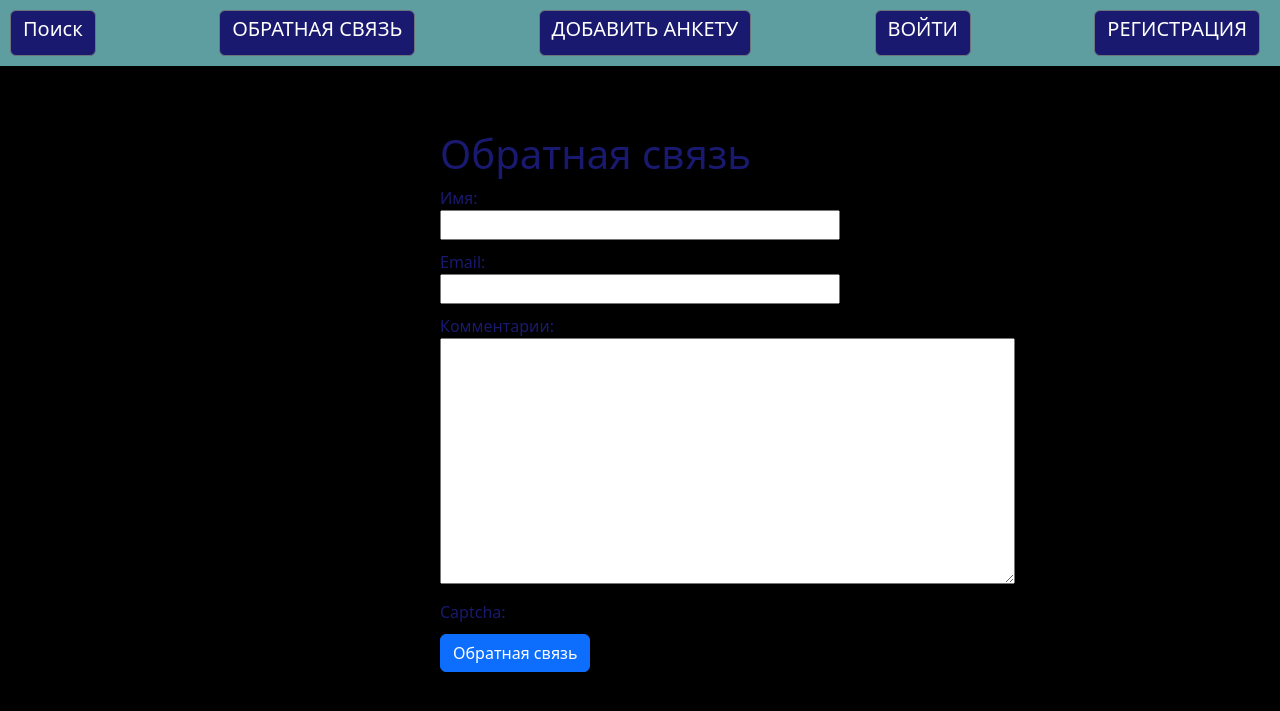
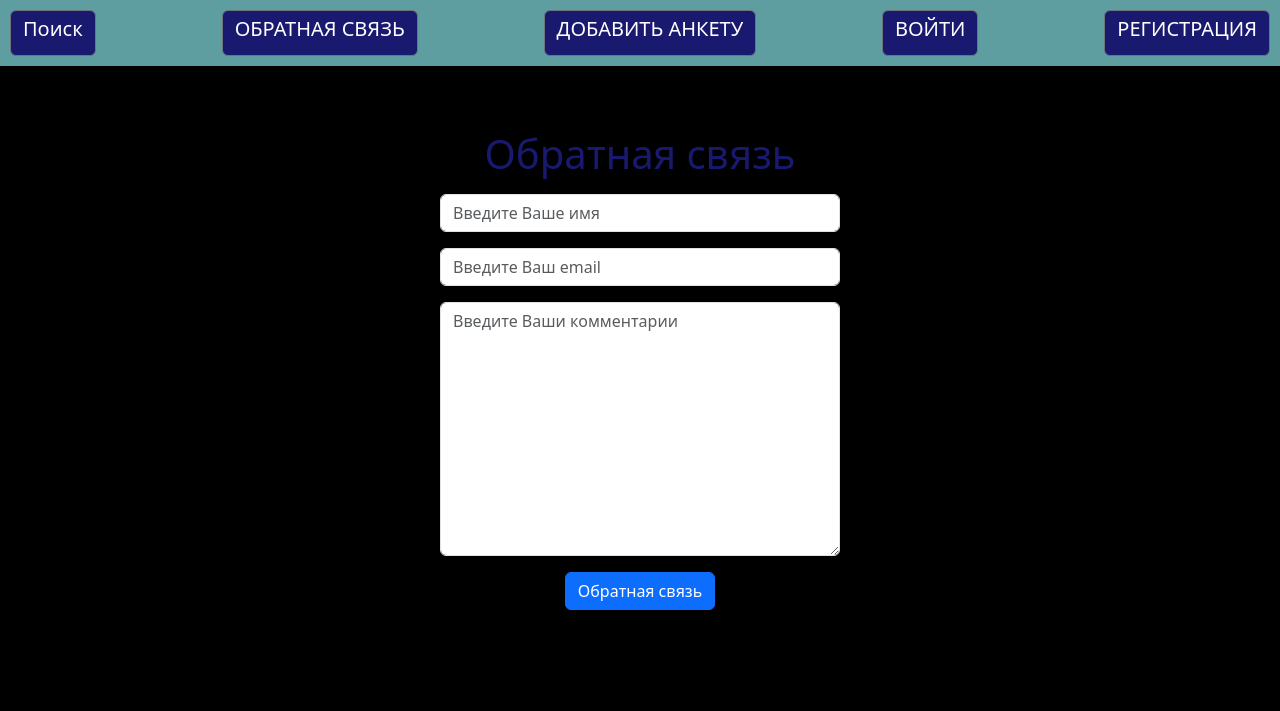
Before and after one commit to NIKITANIKINIKI/django-pr, a Django app: page /contact/ in a window 1280 px wide. Shown: the top 711 px of the page. Run offline with Django 4.2, Linux system fonts and the light colour scheme.

Commit message:
Added a beautiful form

```diff
--- a/prt/contect/base/forms.py
+++ b/prt/contect/base/forms.py
@@ -1,5 +1,5 @@
 from django import forms
-from django.contrib.auth.forms import UserCreationForm
+from django.contrib.auth.forms import UserCreationForm, AuthenticationForm
 from django.contrib.auth.models import User
 from captcha.fields import CaptchaField
 
@@ -7,30 +7,33 @@
 
 
 class RegisterForm(UserCreationForm):
+    username=forms.CharField(widget=forms.TextInput(attrs={'class': 'form-control', 'placeholder': 'Введите Ваш имя'}))
+    email=forms.CharField(widget=forms.TextInput(attrs={'class': 'form-control', 'placeholder': 'Введите Ваш email'}))
+    password1=forms.CharField(widget=forms.PasswordInput(attrs={'class': 'form-control', 'placeholder': 'Придумайте пароль'}))
+    password2=forms.CharField(widget=forms.PasswordInput(attrs={'class': 'form-control', 'placeholder': 'Повторите пароль'}))
     class Meta:
         model=User
-        fields=('username', 'password1', 'password2')
-        widgets={
-            'username': forms.TextInput(attrs={'class':'form-input'}),
-            'password1': forms.PasswordInput(attrs={'class':'form-input'}),
-            'password2': forms.PasswordInput(attrs={'class':'form-input'}),
-        }
+        fields=('username','email', 'password1', 'password2')
+
+class LoginForm(AuthenticationForm):
+    username = forms.CharField(widget=forms.TextInput(attrs={'class': 'form-control', 'placeholder': 'Введите Ваш имя'}))
+    password = forms.CharField(widget=forms.PasswordInput(attrs={'class': 'form-control', 'placeholder': 'Придумайте пароль'}))
 
 class ContactForm(forms.Form):
-    name=forms.CharField(label='Имя', max_length=255 )
-    email=forms.EmailField(label='Email')
-    content=forms.CharField(label='Комментарии', widget=forms.Textarea(attrs={'cols':60, 'rows':10}))
-    captcha=CaptchaField(label='Введите пожалуйста текст с картинки')
+    name = forms.CharField(max_length=255, widget=forms.TextInput(attrs={'class': 'form-control', 'placeholder': 'Введите Ваше имя'}))
+    email = forms.EmailField(widget=forms.EmailInput(attrs={'class': 'form-control', 'placeholder': 'Введите Ваш email'}))
+    content = forms.CharField(widget=forms.Textarea(attrs={'class': 'form-control', 'placeholder': 'Введите Ваши комментарии'}))
+    captcha = CaptchaField()
 
 class AddForm(forms.ModelForm):
     class Meta:
         model=Person
         fields=['name','content','photo', 'is_pub']
         widgets = {
-            'name': forms.TextInput(attrs={'class': 'form-input'}),
-            'content': forms.Textarea(attrs={'class': 'form-input', 'cols': 60, 'rows': 10}),
-            'photo': forms.FileInput(attrs={'class': 'form-input'}),
-            'is_pub': forms.CheckboxInput(attrs={'class': 'form-input'}),
+            'name': forms.TextInput(attrs={'class': 'form-control', 'placeholder':'Введите Ваше имя'}),
+            'content': forms.Textarea(attrs={'class': 'form-control','placeholder':'Расскажите о себе','cols': 30, 'rows': 10}),
+            'photo': forms.FileInput(attrs={'class': 'form-control'}),
+            'is_pub': forms.CheckboxInput(attrs={'class':'form-check-input'}), # !!!
         }
 
 class CommentForm(forms.ModelForm):
--- a/prt/contect/base/static/base/css/style.css
+++ b/prt/contect/base/static/base/css/style.css
@@ -14,11 +14,10 @@
       top: 0;
       left: 0;
       right: 0;
-      z-index: 999;
     }
-    .menu-btn {
-      color: #000000;
-      margin-right: 10px;
+    .custom-button {
+          background-color: #191970;
+          color: #ffffff;
     }
 
     .carousel {
@@ -30,10 +29,7 @@
       height: auto;
       margin: 0 auto;
     }
-    .custom-button {
-    background-color: #191970;
-    color: #ffffff;
-  }
+
     .custom-img2 {
       width: 80%;
       height: 50%;
@@ -49,10 +45,10 @@
     }
 
     .register-form-container {
-    margin-top: 130px;
-    margin-left: auto;
-    margin-right: auto;
-    max-width: 400px;
+        margin-top: 130px;
+        margin-left: auto;
+        margin-right: auto;
+        max-width: 400px;
      }
       .form-field {
         margin-bottom: 10px;
--- a/prt/contect/base/templates/base/base2.html
+++ b/prt/contect/base/templates/base/base2.html
@@ -16,17 +16,17 @@
        {% if request.user.is_authenticated %}
         {% for m in menu %}
           {% if m.url_name != 'register' and m.url_name != 'login' %}
-            <a href="{% url m.url_name %}" class="btn btn-secondary menu-btn custom-button" data-bs-toggle="tooltip" data-bs-placement="top" data-bs-title="Tooltip on top">
+            <a href="{% url m.url_name %}" class="btn btn-secondary custom-button" data-bs-toggle="tooltip" data-bs-placement="top" data-bs-title="Tooltip on top">
               <h5>{{ m.title }}</h5>
             </a>
           {% endif %}
         {% endfor %}
-        <a href="{% url 'logout' %}" class="btn btn-secondary menu-btn custom-button" data-bs-toggle="tooltip" data-bs-placement="top" data-bs-title="Tooltip on top">
+        <a href="{% url 'logout' %}" class="btn btn-secondary custom-button" data-bs-toggle="tooltip" data-bs-placement="top" data-bs-title="Tooltip on top">
           <h5>Выйти</h5>
         </a>
       {% else %}
         {% for m in menu %}
-          <a href="{% url m.url_name %}" class="btn btn-secondary menu-btn custom-button" data-bs-toggle="tooltip" data-bs-placement="top" data-bs-title="Tooltip on top">
+          <a href="{% url m.url_name %}" class="btn btn-secondary custom-button" data-bs-toggle="tooltip" data-bs-placement="top" data-bs-title="Tooltip on top">
             <h5>{{ m.title }}</h5>
           </a>
         {% endfor %}
--- a/prt/contect/base/templates/base/register.html
+++ b/prt/contect/base/templates/base/register.html
@@ -6,18 +6,20 @@
 {% endblock %}
 
 {% block content %}
-<div class="register-form-container">
-  <form method="post" enctype="multipart/form-data">
-    <h1>{{title}}</h1>
+<form method="post" enctype="multipart/form-data">
+  <div class="register-form-container">
+    <h1 class="text-center">{{title}}</h1>
     {% csrf_token %}
     {% for f in form %}
-      <div class="form-field">
-        <label for="{{ f.id_for_label }}">{{ f.label }}:</label>
+      <div class="my-3">
         {{ f }}
-        <div>{{ f.errors }}</div>
+      {{ f.errors }}
       </div>
     {% endfor %}
+  </div>
+  <div class="text-center">
     <button type="submit" class="btn btn-primary">{{title}}</button>
-  </form>
-</div>
+  </div>
+</form>
+
 {% endblock %}
--- a/prt/contect/base/views.py
+++ b/prt/contect/base/views.py
@@ -8,7 +8,7 @@
 from django.views.generic import ListView, CreateView, FormView, DetailView
 from .utils import *
 from django.contrib.auth.mixins import LoginRequiredMixin
-from .forms import RegisterForm, ContactForm, AddForm, CommentForm
+from .forms import RegisterForm, ContactForm, AddForm, CommentForm, LoginForm
 from .models import *
 
 
@@ -41,7 +41,7 @@
         return context
 
 class Login(MyMixin,LoginView):
-    form_class=AuthenticationForm
+    form_class=LoginForm
     template_name='base/register.html'
     def get_context_data(self, *, object_list=None, **kwargs):
         context=super().get_context_data(**kwargs)
@@ -78,7 +78,7 @@
         context_m = self.get_user_context(title='Соискатели')
         context = dict(list(context.items()) + list(context_m.items()))
         person=self.get_object()
-        comments=UserComment.objects.filter(person=person).order_by('created_time')
+        comments=UserComment.objects.filter(person=person).order_by('created_time')[:2]
         form=CommentForm()
         context['comments']=comments
         context['form']=form
@@ -97,6 +97,8 @@
             context=self.get_context_data(**kwargs)
             context['form']=form
             return render(request, self.template_name, context)
+
+
 class AddContent(LoginRequiredMixin,CreateView):
     form_class=AddForm
     template_name='base/register.html'
```
Also changed, not shown: prt/contect/base/templates/base/base.html (+4 -4 lines), prt/contect/base/templates/base/objects.html (+7 -7 lines).
